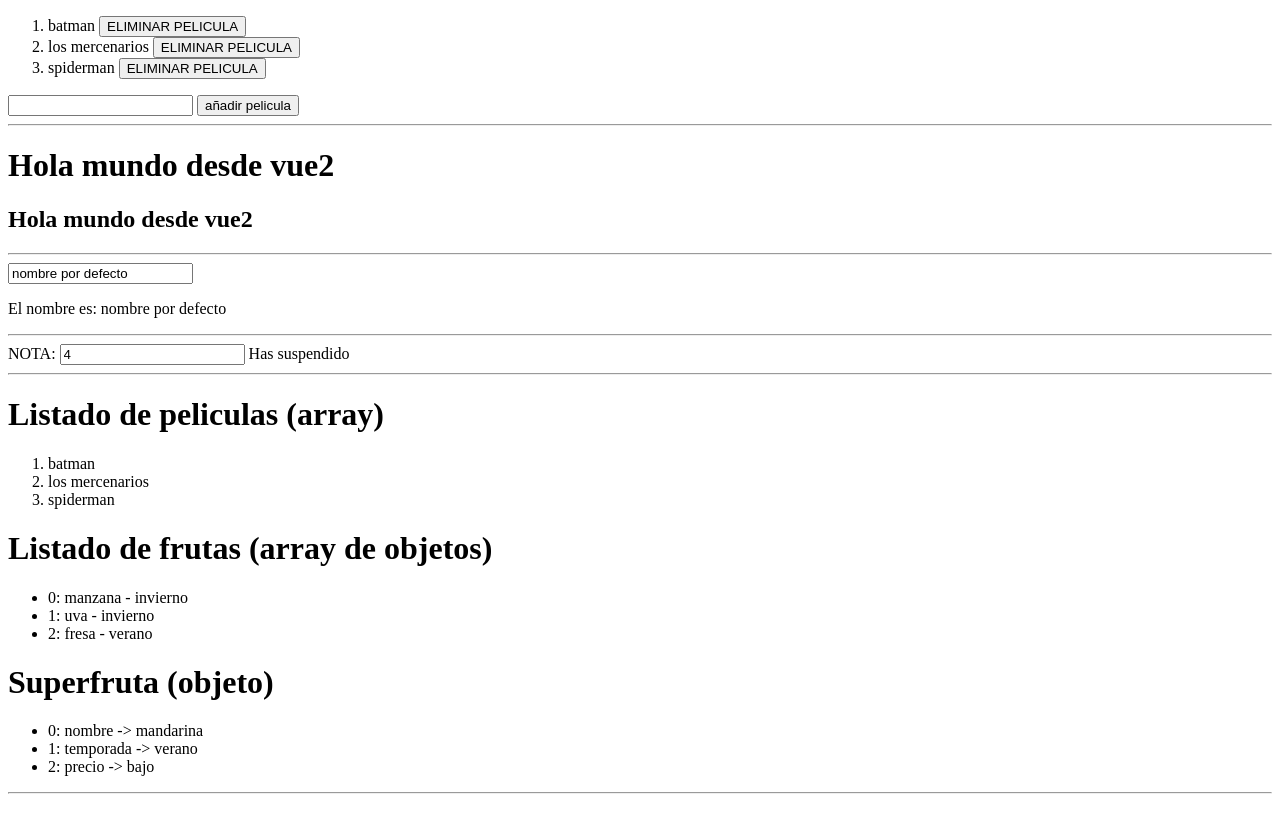
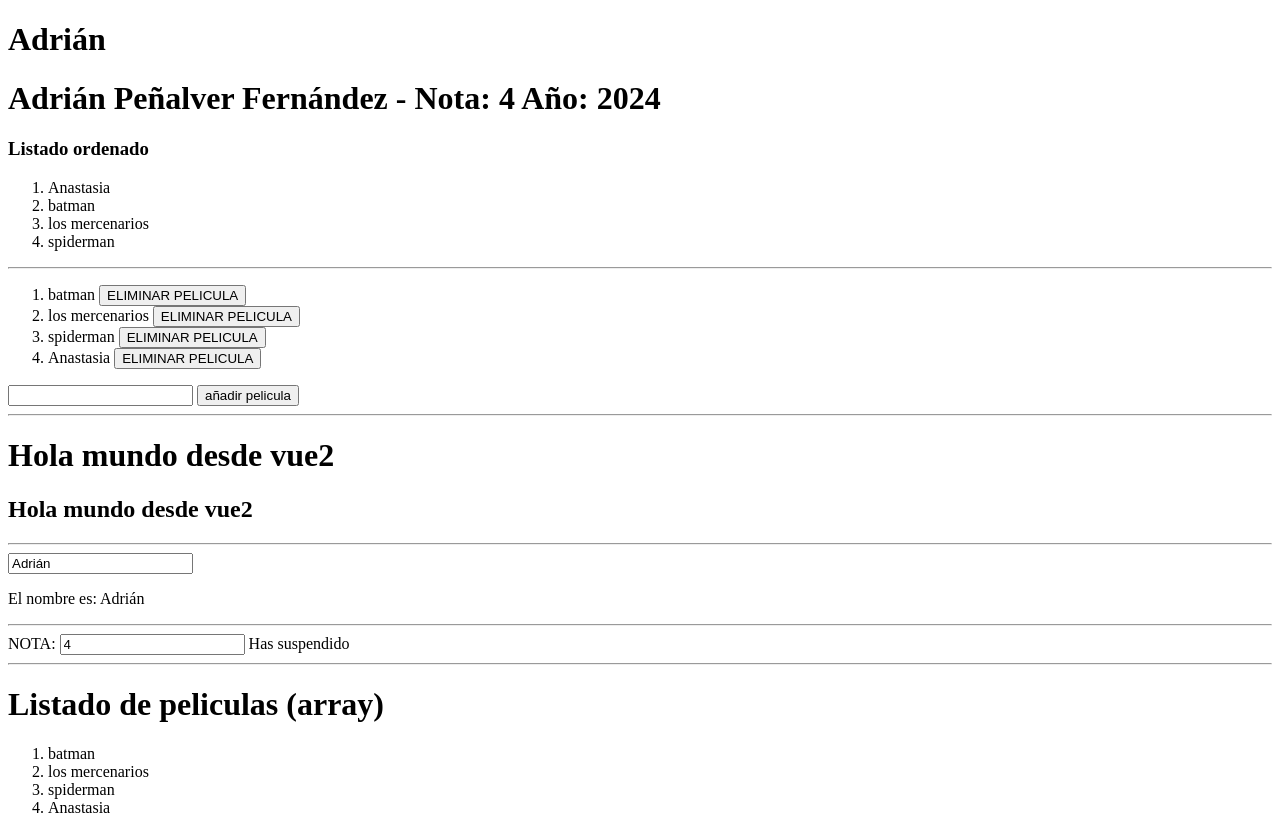
Before and after one commit to apenfe/VueJS, a plain HTML site: page codigo/index.html in a window 1280 px wide. Shown: the top 820 px of the page. Drawn offline with nearby package versions, Linux system fonts and the light colour scheme.

Commit message:
Propiedades computadas en VUE

```diff
--- a/codigo/index.html
+++ b/codigo/index.html
@@ -10,6 +10,19 @@
     <body>
 
         <main>
+
+        <!-- Propiedades computadas -->
+        <h1>{{nombre}}</h1>
+        <h1>{{nombreYapellidos}}</h1>
+
+        <h3>Listado ordenado</h3>
+        <ol>
+            <li v-for="(pelicula, indice) in peliculasOrdenadas">
+                {{pelicula}}
+            </li>
+        </ol>
+
+        <hr/>
 
         <!-- EVENTOS -->
 
--- a/codigo/js/main.js
+++ b/codigo/js/main.js
@@ -5,9 +5,10 @@ new Vue({
     el: 'main',
     data: {
         texto: "Hola mundo desde vue2",
-        nombre: "nombre por defecto",
+        nombre: "Adrián",
+        apellidos: "Peñalver Fernández",
         nota: 4,
-        peliculas: ['batman','los mercenarios','spiderman'],
+        peliculas: ['batman','los mercenarios','spiderman','Anastasia'],
         frutas: [
             {nombre: "manzana", temporada: "invierno", precio: 'bajo'},
             {nombre: "uva", temporada: "invierno", precio: 'medio'},
@@ -26,5 +27,18 @@ new Vue({
             this.peliculas.splice(indice,1);
             alert('metodo borrar pelicula -->'+indice);
         }
+    },
+    computed: {
+        nombreYapellidos(){
+
+            var date = new Date();
+            var year = date.getFullYear();
+
+            return this.nombre + " " + this.apellidos + " - Nota: " + this.nota + " Año: " + year;
+        },
+        peliculasOrdenadas(){
+            var lista = this.peliculas.slice();
+            return lista.sort();
+        }
     }
 });
```
